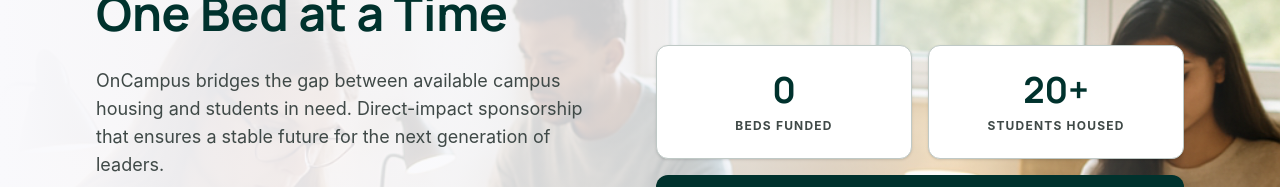
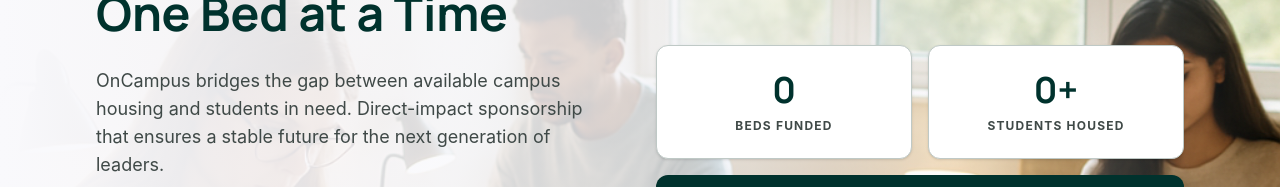
Before and after one commit to Adebayotoheeb666/OnCampus, a Next.js app: page / in a window 1280 px wide. Shown: the part 280-467 px from the top of the page. Built offline with nearby package versions, Linux system fonts and the light colour scheme; no server answers; the database is empty.

Commit message:
feat: replace mock data with actual housed students count

```diff
--- a/src/app/home-client.tsx
+++ b/src/app/home-client.tsx
@@ -3,7 +3,6 @@
 import Link from "next/link";
 import { motion } from "framer-motion";
 import { BedCard } from "@/components/sponsor/bed-card";
-import { CAMPAIGN_TARGET_BEDS } from "@/lib/constants";
 import { formatNaira } from "@/lib/utils";
 import {
   containerVariants,
@@ -34,12 +33,14 @@ interface HomePageClientProps {
   stats: Stats;
   featuredBeds: Bed[];
   campaignPercent: number;
+  housedStudents: number;
 }
 
 export function HomePageClient({
   stats,
   featuredBeds,
   campaignPercent,
+  housedStudents,
 }: HomePageClientProps) {
   return (
     <>
@@ -163,12 +164,15 @@ export function HomePageClient({
               variants={cardVariants}
               className="bg-[var(--surface-container-lowest)] p-6 rounded-xl border border-[var(--outline-variant)] flex flex-col justify-center items-center text-center shadow-sm"
             >
-              <span
+              <motion.span
                 className="text-4xl font-bold text-[var(--primary)]"
                 style={{ fontFamily: "Manrope" }}
+                initial={{ opacity: 0 }}
+                animate={{ opacity: 1 }}
+                transition={{ delay: 0.6, duration: 0.5 }}
               >
-                {CAMPAIGN_TARGET_BEDS}+
-              </span>
+                {housedStudents}+
+              </motion.span>
               <span className="font-bold text-xs text-[var(--on-surface-variant)] mt-2 tracking-widest">
                 STUDENTS HOUSED
               </span>
--- a/src/app/page.tsx
+++ b/src/app/page.tsx
@@ -1,12 +1,17 @@
 import { getAvailableBeds, getCampaignStats } from "@/modules/sponsor/queries";
+import { getBedInventory } from "@/modules/allocation/queries";
 import { HomePageClient } from "./home-client";
 import { fundingPercent } from "@/lib/utils";
 
 export default async function HomePage() {
-  const [stats, beds] = await Promise.all([
+  const [stats, beds, allBeds] = await Promise.all([
     getCampaignStats(),
     getAvailableBeds({ status: "available" }),
+    getBedInventory(),
   ]);
+
+  // Count actual occupied beds (students housed)
+  const housedStudents = allBeds.filter((b) => b.status === "occupied").length;
 
   const campaignPercent = fundingPercent(stats.totalRaised, stats.totalTarget);
   const featuredBeds = beds.slice(0, 3);
@@ -16,6 +21,7 @@ export default async function HomePage() {
       stats={stats}
       featuredBeds={featuredBeds}
       campaignPercent={campaignPercent}
+      housedStudents={housedStudents}
     />
   );
 }
```
